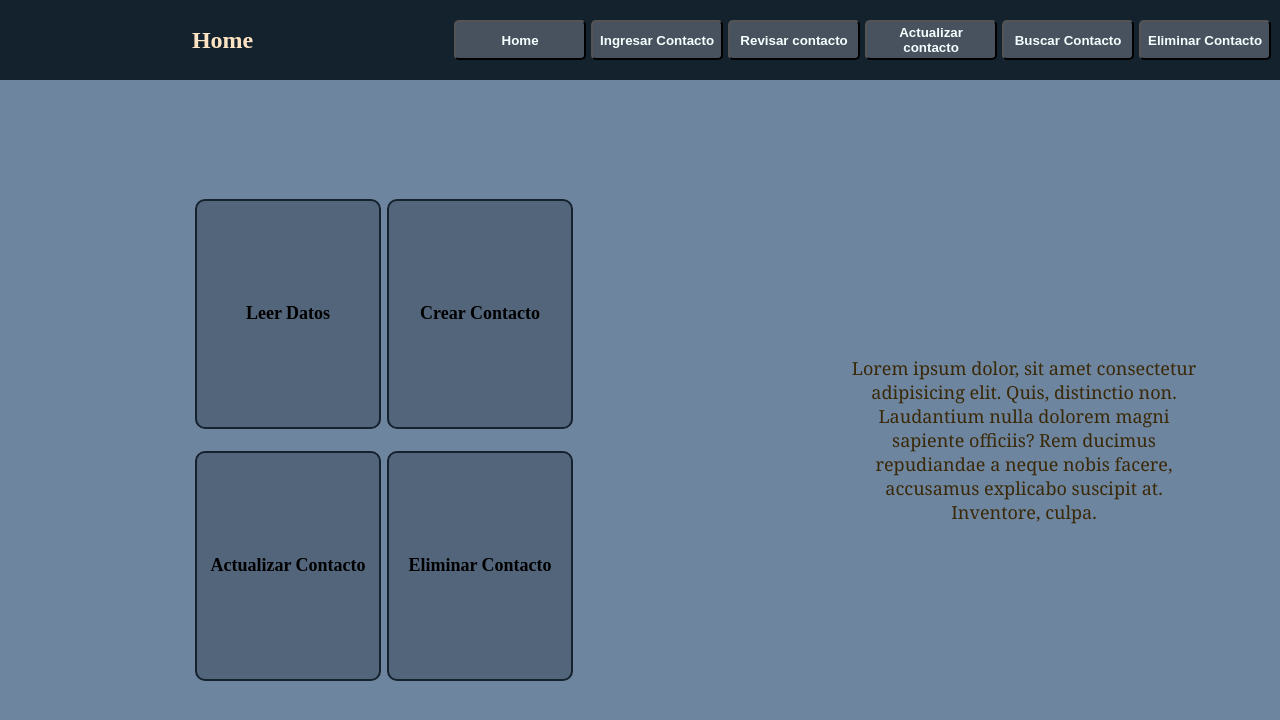
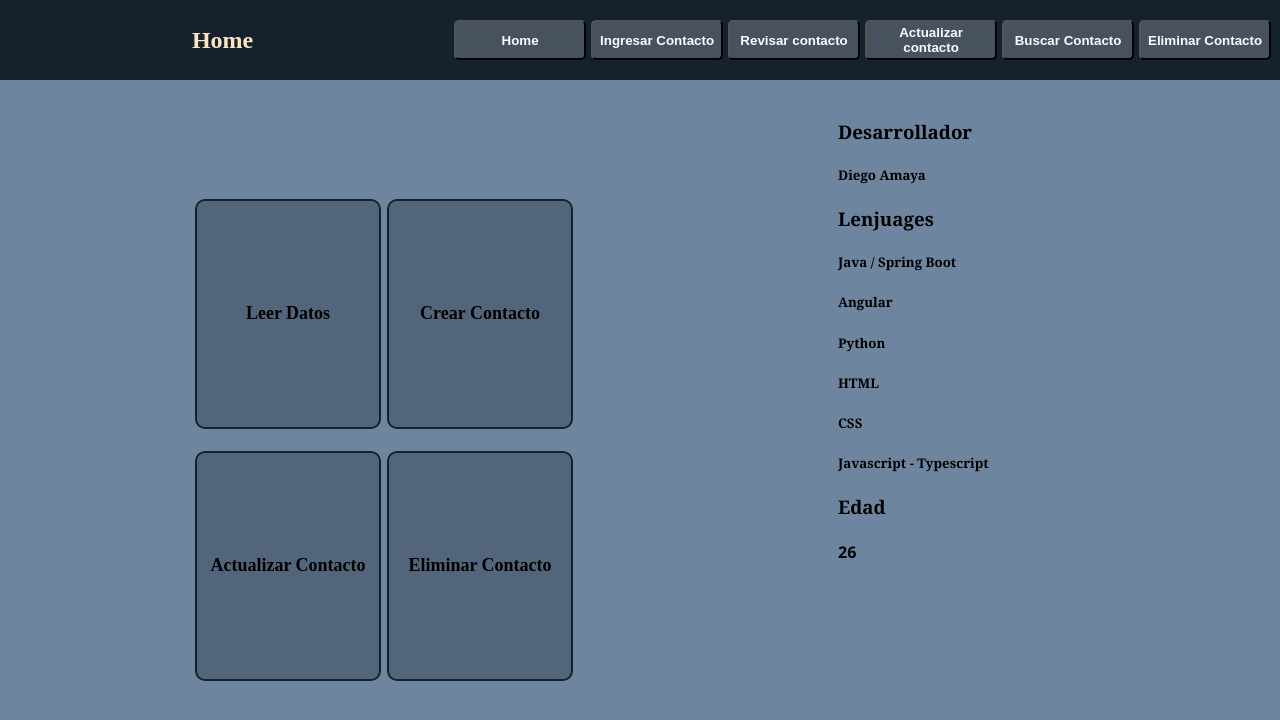
Before and after one commit to DiegoAmaya19/AgendaTelefonica, an Angular app in the folder AgendaTelefonica/AgendaTelelefonica_FrontEnd/AgendaTelefonicaAngular/: page / in a window 1280 px wide. Shown: the top 720 px of the page. Built offline with nearby package versions, Linux system fonts and the light colour scheme.

Commit message:
version-1-target-presetation

```diff
--- a/AgendaTelefonica/AgendaTelelefonica_FrontEnd/AgendaTelefonicaAngular/src/app/Component/view-main/main/main.component.css
+++ b/AgendaTelefonica/AgendaTelelefonica_FrontEnd/AgendaTelefonicaAngular/src/app/Component/view-main/main/main.component.css
@@ -5,12 +5,12 @@
   display: flex;
 }
 
-:root{
+:root {
   --varColorLetraNormal: #e2e2e2;
   --varColorLetraHover: #14222E;
 }
 
-.left-main{
+.left-main {
   height: 100%;
   width: 60%;
   display: flex;
@@ -25,13 +25,14 @@
   display: block;
 }
 
-.div-main-dasboard .box-one, .box-two {
+.div-main-dasboard .box-one,
+.box-two {
   display: block;
   height: 100%;
   width: 50%;
 }
 
-.div-a{
+.div-a {
   width: 100%;
   height: 50%;
   display: flex;
@@ -76,26 +77,25 @@
   float: right;
 }
 
-.right-main{
+.right-main {
   width: 40%;
   height: 100%;
-  display: flex;
   justify-content: center;
   align-items: center;
 }
 
-.right-main .div-text-descripcion{
-  width: 70%;
+.right-main .div-text-descripcion {
+  width: 100%;
   height: 100%;
-  display: flex;
   align-items: center;
   justify-content: center;
+  padding: 20px 20px 20px 70px;
+  box-sizing: border-box;
+  font-family: Georgia, 'Times New Roman', Times, serif;
+  font-weight: 500;
 }
 
-.text-descripcion{
-  text-align: center;
-  font-size: large;
-  font-family:Georgia, 'Times New Roman', Times, serif;
-  font-weight: 500;
-  color: rgb(58, 41, 8);
+.subtitle-description-edad {
+  font-family: 'Segoe UI', Tahoma, Geneva, Verdana, sans-serif;
+  font-size: 16px;
 }
--- a/AgendaTelefonica/AgendaTelelefonica_FrontEnd/AgendaTelefonicaAngular/src/app/Component/view-main/main/main.component.html
+++ b/AgendaTelefonica/AgendaTelelefonica_FrontEnd/AgendaTelefonicaAngular/src/app/Component/view-main/main/main.component.html
@@ -22,11 +22,17 @@
 
   <div class="right-main">
     <div class="div-text-descripcion">
-      <p class="text-descripcion">Lorem ipsum dolor,
-        sit amet consectetur adipisicing elit. Quis,
-        distinctio non. Laudantium nulla dolorem magni
-        sapiente officiis? Rem ducimus repudiandae a neque
-        nobis facere, accusamus explicabo suscipit at. Inventore, culpa.</p>
+      <h3 class="title-description">Desarrollador</h3>
+      <h5 class="subtitle-description">Diego Amaya</h5>
+      <h3 class="title-description">Lenjuages</h3>
+      <h5 class="subtitle-description">Java / Spring Boot</h5>
+      <h5 class="subtitle-description">Angular</h5>
+      <h5 class="subtitle-description">Python</h5>
+      <h5 class="subtitle-description">HTML</h5>
+      <h5 class="subtitle-description">CSS</h5>
+      <h5 class="subtitle-description">Javascript - Typescript</h5>
+      <h3 class="title-description">Edad</h3>
+      <h4 class="subtitle-description-edad">26</h4>
     </div>
   </div>
 </div>
```
